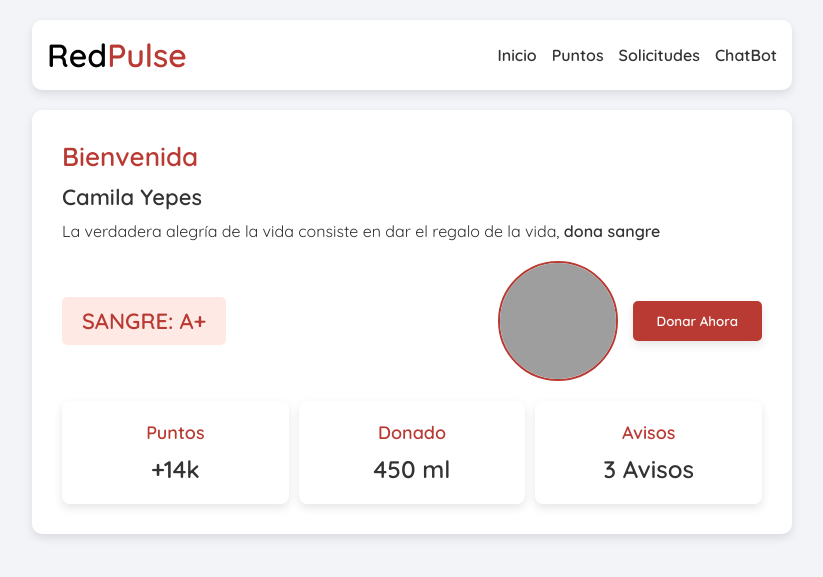
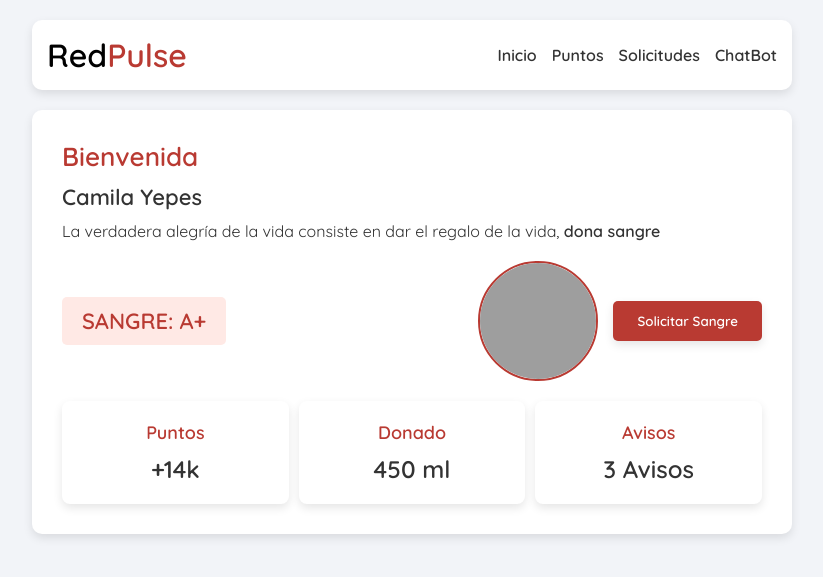
Before and after one commit to SebastianT454/RedPulse, a Flask app: page /perfil in a window 1280 px wide. Shown: the top 577 px of the page, without its empty margins (228-1051 px from the left). Run offline with Flask 3, Linux system fonts and the light colour scheme; grey boxes are pictures that could not be loaded.

Commit message:
Ajustes en btn Donar Ahora en el Perfil

```diff
--- a/templates/perfil.html
+++ b/templates/perfil.html
@@ -226,7 +226,7 @@
                 <div class="blood-type">SANGRE: A+</div>
                 <div class="donate-now">
                     <img src="https://i.pinimg.com/474x/65/25/a0/6525a08f1df98a2e3a545fe2ace4be47.jpg" alt="Profile Picture" class="profile-picture">
-                    <button onclick="showRequestMessage()" class="donate-button">Donar Ahora</button>
+                    <button onclick="showRequestMessage()" class="donate-button">Solicitar Sangre</button>
                 </div>
             </section>
 
```
